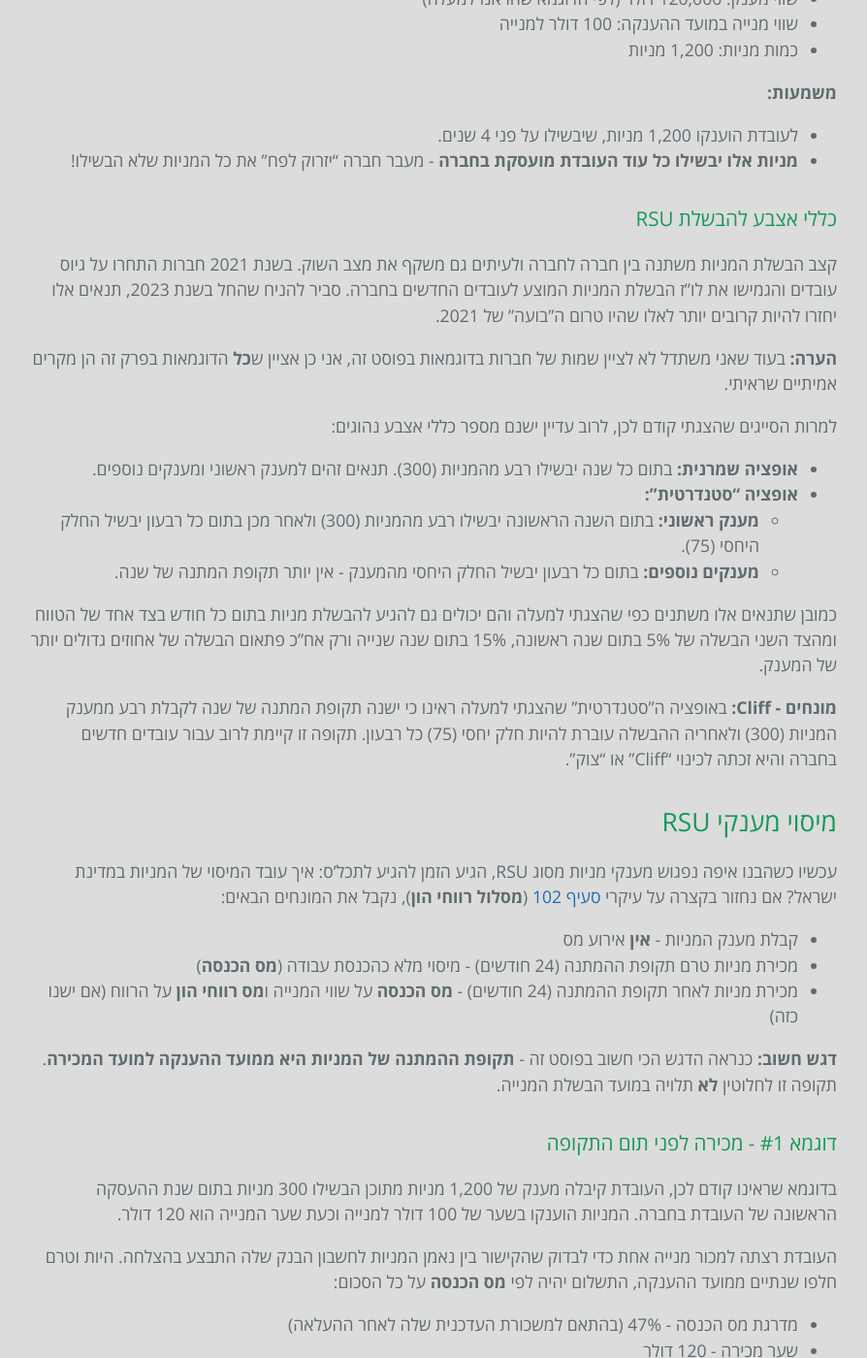
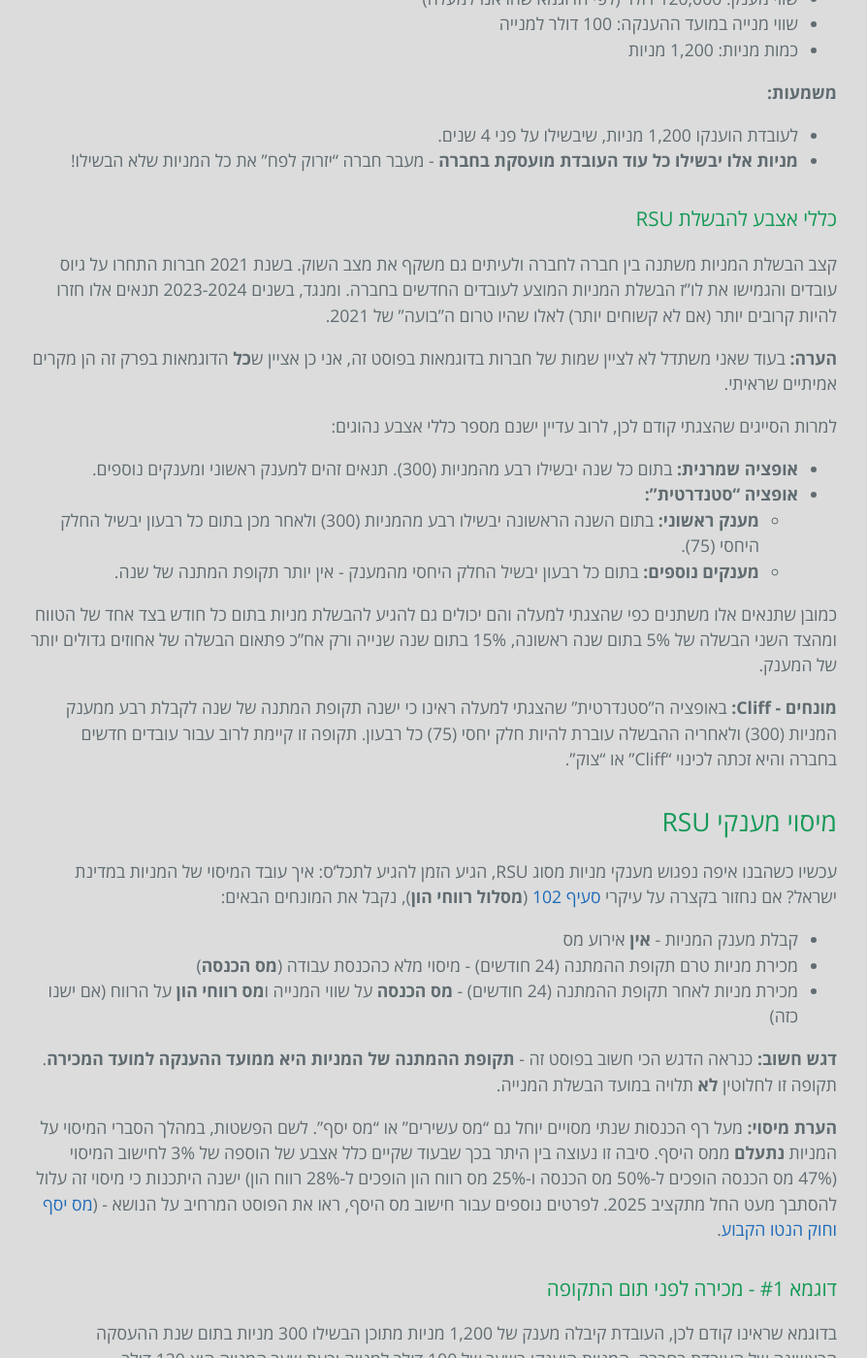
Before and after one commit to eyalitki/payslip101, a Jekyll site: the page built from docs/_posts/2023-03-21-מענקי-מניות-לעובדים-rsu.markdown, in a window 1280 px wide and 1400 px high, scrolled down 1929 px. Shown: the whole window at 97% size, without its empty margins (193-1087 px from the left). Built offline with Jekyll 4.4.1, drawn with Linux system fonts in a browser that asks for light colours; some of the changed text lies outside the part shown.

Commit message:
[Capital Tax] Update pending possible tax changes
Added clarification regarding "yesef tax" ("rich people tax"),
both in terms of numeric examples in the posts, and in terms of
possible complication starting from 2025.

Also added note aboute stock price examples as they skyrocketed
since we took the graph, which only magnifies the value of
stock based compensation.

Signed-off-by: Eyal Itkin <eyal.itkin@hotmail.com>

```diff
--- a/docs/_posts/2023-03-14-מענקי-מניות-לעובדים-סעיף-102.markdown
+++ b/docs/_posts/2023-03-14-מענקי-מניות-לעובדים-סעיף-102.markdown
@@ -61,7 +61,7 @@ permalink: /post/:title/
 **שורה תחתונה:** המדינה מתמרצת אותנו לקחת חלק בשוק ההון ולכן מגדירה מיסוי מופחת: 25% אל מול מס הכנסה + ביטוח לאומי שמסוגלים להגיע עד 47%.
 
 
-**הערה:** [מס יסף](../חוק-הנטו-הקבוע/) (3% נוספים) מתווסף לשני סוגי ההכנסות ולכן בפועל המיסוי המקסימאלי הוא 28% על רווחי הון ו-50% על הכנסת עבודה.
+**הערה:** [מס יסף](../חוק-הנטו-הקבוע/) (3% נוספים) מתווסף לשני סוגי ההכנסות ולכן בפועל המיסוי המקסימאלי הוא 28% על רווחי הון ו-50% על הכנסת עבודה. בנוסף, ישנה היתכנות לעדכון בתקציב 2025 אשר תעצים עוד יותר את מיסוי היסף על רווחי הון, ותעלה אותו במקרים מסויימים אף ל-30%.
 
 
 אוקיי, עכשיו כשהבנו שהמדינה מתמרצת אותנו לסחור בשוק ההון, הגיע הזמן להבין איך יוגדר המיסוי למענקי מניות שנקבל מטעם המעסיק. הרי, אחרי הכל, כן מדובר בהכנסה מעבודה, אך לרוב לא מדובר בהכנסה ה**ראשית** שלנו מהמעסיק.
--- a/docs/_posts/2023-03-21-מענקי-מניות-לעובדים-rsu.markdown
+++ b/docs/_posts/2023-03-21-מענקי-מניות-לעובדים-rsu.markdown
@@ -55,7 +55,7 @@ permalink: /post/:title/
 * **מניות אלו יבשילו כל עוד העובדת מועסקת בחברה** - מעבר חברה "יזרוק לפח" את כל המניות שלא הבשילו!
 
 ### כללי אצבע להבשלת RSU
-קצב הבשלת המניות משתנה בין חברה לחברה ולעיתים גם משקף את מצב השוק. בשנת 2021 חברות התחרו על גיוס עובדים והגמישו את לו"ז הבשלת המניות המוצע לעובדים החדשים בחברה. סביר להניח שהחל בשנת 2023, תנאים אלו יחזרו להיות קרובים יותר לאלו שהיו טרום ה"בועה" של 2021.
+קצב הבשלת המניות משתנה בין חברה לחברה ולעיתים גם משקף את מצב השוק. בשנת 2021 חברות התחרו על גיוס עובדים והגמישו את לו"ז הבשלת המניות המוצע לעובדים החדשים בחברה. ומנגד, בשנים 2023-2024 תנאים אלו חזרו להיות קרובים יותר (אם לא קשוחים יותר) לאלו שהיו טרום ה"בועה" של 2021.
 
 
 **הערה:** בעוד שאני משתדל לא לציין שמות של חברות בדוגמאות בפוסט זה, אני כן אציין ש**כל** הדוגמאות בפרק זה הן מקרים אמיתיים שראיתי.
@@ -81,6 +81,7 @@ permalink: /post/:title/
 
 **דגש חשוב:** כנראה הדגש הכי חשוב בפוסט זה - **תקופת ההמתנה של המניות היא ממועד ההענקה למועד המכירה**. תקופה זו לחלוטין **לא** תלויה במועד הבשלת המנייה.
 
+**הערת מיסוי:** מעל רף הכנסות שנתי מסויים יוחל גם "מס עשירים" או "מס יסף". לשם הפשטות, במהלך הסברי המיסוי על המניות **נתעלם** ממס היסף. סיבה זו נעוצה בין היתר בכך שבעוד שקיים כלל אצבע של הוספה של 3% לחישוב המיסוי (47% מס הכנסה הופכים ל-50% מס הכנסה ו-25% מס רווח הון הופכים ל-28% רווח הון) ישנה היתכנות כי מיסוי זה עלול להסתבך מעט החל מתקציב 2025. לפרטים נוספים עבור חישוב מס היסף, ראו את הפוסט המרחיב על הנושא - ([מס יסף וחוק הנטו הקבוע](../חוק-הנטו-הקבוע/).
 
 ### דוגמא #1 - מכירה לפני תום התקופה
 בדוגמא שראינו קודם לכן, העובדת קיבלה מענק של 1,200 מניות מתוכן הבשילו 300 מניות בתום שנת ההעסקה הראשונה של העובדת בחברה. המניות הוענקו בשער של 100 דולר למנייה וכעת שער המנייה הוא 120 דולר.
@@ -164,34 +165,35 @@ permalink: /post/:title/
 
 על כן, תחת ההנחה שהמנייה עולה לאורך זמן נקבל השפעה משמעותית ב**נטו** של העובד. בדוגמא הבאה נסתכל על מענק מניות יחיד של 200,000 דולר (מענק מכובד למדי בהצטרפות עובד ותיק לחברה) בהנחה שהעובד ימכור את **כולו** לאחר 5 שנים:
 * 100 דולר למנייה - שווי מענק "על הנייר" במועד קבלתו - 100,000 דולר (47% מס הכנסה + 3% [מס יסף](../חוק-הנטו-הקבוע/))
-* 120 דולר למנייה - שווי המענק "על הנייר" אחרי שנה - 128,800 דולר (מס רווחי הון עלה גם הוא ל-28% בגלל מס יסף)
+* 120 דולר למנייה - שווי המענק "על הנייר" אחרי שנה - 128,800 דולר (מס רווחי הון עלה גם הוא ל-28% בגלל מס יסף*)
 * 170 דולר למנייה - שווי המענק "על הנייר" אחרי 3 שנים - 200,800 דולר (יותר משווי המענק המקורי **ברוטו**)
 * 200 דולר למנייה - שווי המענק בפועל אחרי 5 שנים - 244,000 דולר (הכל הבשיל כבר לפני שנה)
 
 עכשיו זה נכון שמדובר על תחזיות אופטימיות לשוויי המנייה, אבל אם נסתכל היסטורית לא מדובר על תחזית קיצונית ובטח כשמדובר על חלון זמנים של 5 שנים בתאגיד אמריקאי גדול.
 
+**הערת מיסוי:** במכירה של סכום חד-פעמי גדול כמו זה שמוצג למעלה, כמעט מובטח כי בתום השנה נגיע למדרגות שנקבעו למס יסף, ועל כן הוספנו אותו לחישוב. עם זאת, חשוב לציין כי החל משנת 2025, מיסוי היסף על רווחי ההון עלול להשתנות בהתאם למדרגת ההכנסה השנתית של העובד מרווחי הון (מדרגה שמתעלמת מיתר ההכנסות). במצב זה, ובמידה והחקיקה תעבור, המיסוי יעלה ב-5% ולא ב-3% כפי שמוצג למעלה.
 
 **הערה:** למרות שמניות מבשילות על פני 4 שנים, לקחתי חלון של 5 שנים כי הוא יותר ריאלי עבור עליית שווי המנייה שאני מציג וגם הצגת שערי מניות בגרפים על פני 5 שנים משמעותית קלה יותר מאשר בחלון של 4 שנים.
 
 
-להלן דוגמאות מה-5 שנים האחרונות עבור תאגידי ענק אמריקאיים אשר לכולם משרדים בארץ:
+להלן דוגמאות מה-5 השנים האחרונות (2018-2023) עבור תאגידי ענק אמריקאיים אשר לכולם משרדים בארץ:
 
 <img style="display: block; margin: auto;"
 src="/assets/images/google_stock.png" alt="מניית חברת Google ב-5 שנים האחרונות" title="מניית חברת Google ב-5 שנים האחרונות">
 <p style="text-align: center;">
-איור 1: מניית חברת Google ב-5 שנים האחרונות
+איור 1: מניית חברת Google ב-5 שנים האחרונות*
 </p>
 
 <img style="display: block; margin: auto;"
 src="/assets/images/apple_stock.png" alt="מניית חברת Apple ב-5 שנים האחרונות" title="מניית חברת Apple ב-5 שנים האחרונות">
 <p style="text-align: center;">
-איור 2: מניית חברת Apple ב-5 שנים האחרונות
+איור 2: מניית חברת Apple ב-5 שנים האחרונות*
 </p>
 
 <img style="display: block; margin: auto;"
 src="/assets/images/amazon_stock.png" alt="מניית חברת Amazon ב-5 שנים האחרונות" title="מניית חברת Amazon ב-5 שנים האחרונות">
 <p style="text-align: center;">
-איור 3: מניית חברת Amazon ב-5 שנים האחרונות
+איור 3: מניית חברת Amazon ב-5 שנים האחרונות*
 </p>
 
 ואפילו בחברות אמריקאיות בסדר גודל קטן יותר התופעה נשמרת ולעיתים אף מקצינה:
@@ -199,8 +201,10 @@ src="/assets/images/amazon_stock.png" alt="מניית חברת Amazon ב-5 שנ
 <img style="display: block; margin: auto;"
 src="/assets/images/nvidia_stock.png" alt="מניית חברת NVIDIA ב-5 שנים האחרונות" title="מניית חברת NVIDIA ב-5 שנים האחרונות">
 <p style="text-align: center;">
-איור 4: מניית חברת NVIDIA ב-5 שנים האחרונות
+איור 4: מניית חברת NVIDIA ב-5 שנים האחרונות*
 </p>
+
+**הערה:** בעוד שלרוב התוכן מתעדכן על סמך עדכוני מיסוי וחקיקה, במקרה זה הגרפים הושארו במכוון בחלון הזמנים של 2023-2018, ולו רק כדי לשקף לקוראים גם את עליית המניות שהתרחשה מאז ואשר מעצימה את ההטבה של מענקי מניות לעובדים.
 
 ## סיכום
 מענקי מניות מסוג RSU הם מענק המניות הנפוץ לעובדים. מדובר על מענק מניות שמתחלק על פני 4 שנים בקצב הבשלה אחיד (לרוב) שמגיע בפעימות של פעם בשנה (חברה שמרנית) או אחת לרבעון או אפילו חודש (נדיב למדי). עבור עובדים חדשים נהוג שרבע מהמניות יבשילו רק לאחר שנה (Cliff) ולאחר מכן המניות יעברו להבשיל כל רבעון / חודש.
--- a/docs/_posts/2023-03-28-מענקי-מניות-לעובדים-espp.markdown
+++ b/docs/_posts/2023-03-28-מענקי-מניות-לעובדים-espp.markdown
@@ -50,6 +50,7 @@ permalink: /post/:title/
 ### מיסוי - הגדרה בסיסית
 ככלל אצבע (נרחיב עליו בהמשך) נניח שהמיסוי על רווחי התוכנית הוא **תמיד מס הכנסה**. זה מספיק קרוב למציאות שזה יספיק להבנת דוגמאות החישוב שבהמשך. המיסוי המלא יוצג בהמשך גם הוא.
 
+**הערת מיסוי:** מעל רף הכנסות שנתי מסויים יוחל גם "מס עשירים" או "מס יסף". לשם הפשטות, במהלך הסברי המיסוי על המניות **נתעלם** ממס היסף. סיבה זו נעוצה בין היתר בכך שבעוד שקיים כלל אצבע של הוספה של 3% לחישוב המיסוי (47% מס הכנסה הופכים ל-50% מס הכנסה ו-25% מס רווח הון הופכים ל-28% רווח הון) ישנה היתכנות כי מיסוי זה עלול להסתבך מעט החל מתקציב 2025. לפרטים נוספים עבור חישוב מס היסף, ראו את הפוסט המרחיב על הנושא - ([מס יסף וחוק הנטו הקבוע](../חוק-הנטו-הקבוע/).
 
 ### הטבת התוכנית
 בתוכנית ESPP נמדוד את שערי המנייה בשתי נקודות דגימה:
```
Also changed, not shown: other parts of docs/_posts/2023-03-14-מענקי-מניות-לעובדים-סעיף-102.markdown (+2 -2 lines), other parts of docs/_posts/2023-03-21-מענקי-מניות-לעובדים-rsu.markdown (+3 -3 lines).
